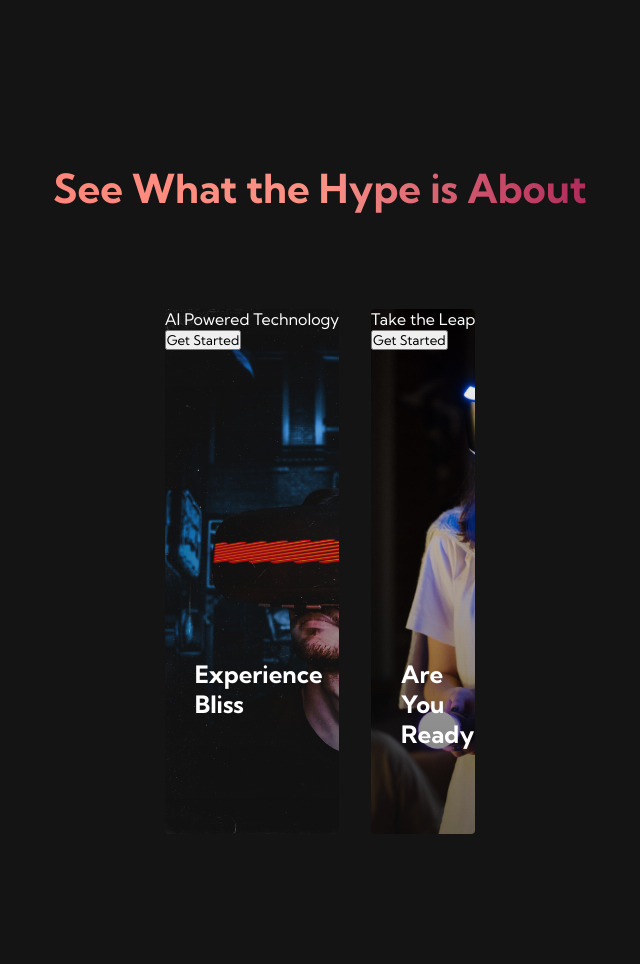
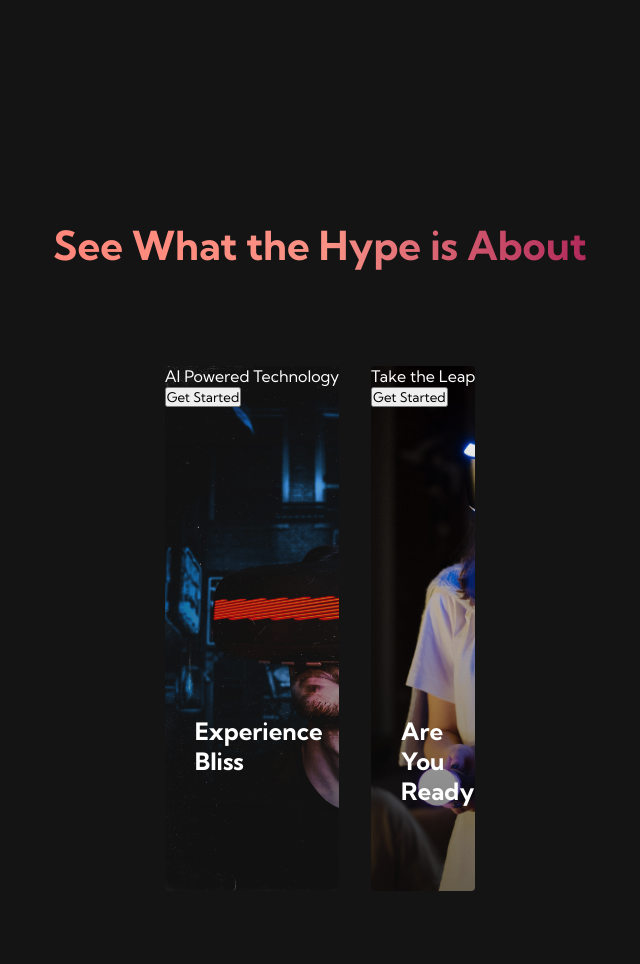
Before and after one commit to Ricardoguima/HTML-CSS-WEBSITE, a PHP site: page / in a window 1280 px wide. Shown: the part 636-1600 px from the top of the page, without its empty margins (320-960 px from the left). Run offline with PHP 8.4, Linux system fonts and the light colour scheme; some libraries are stand-ins or nearby versions.

Commit message:
Update styles.css

```diff
--- a/styles.css
+++ b/styles.css
@@ -352,6 +352,7 @@
     background: #141414;
     display: flex;
     flex-direction: column;
+    justify-content: center;
     align-items: center;
     height: 100vh;
 }
@@ -367,7 +368,10 @@
     -webkit-background-clip: text;
     -moz-background-clip: text;
     -webkit-text-fill-color: transparent;
-    -moz-text-fill-color: transparent
+    -moz-text-fill-color: transparent;
+    margin-bottom: 5rem;
+    font-size: 2.5rem;
+
 }
 
 .services__container {
```
